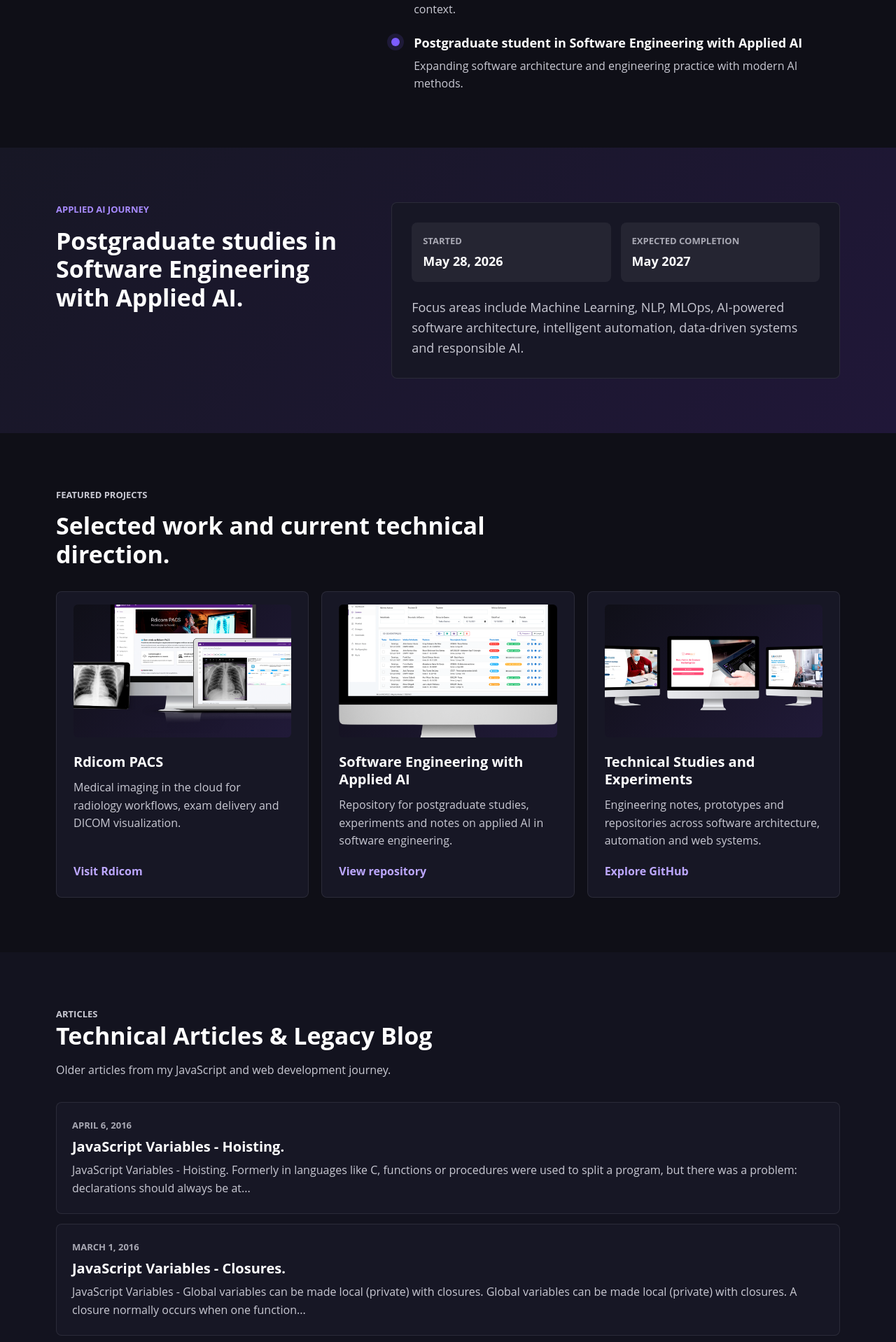
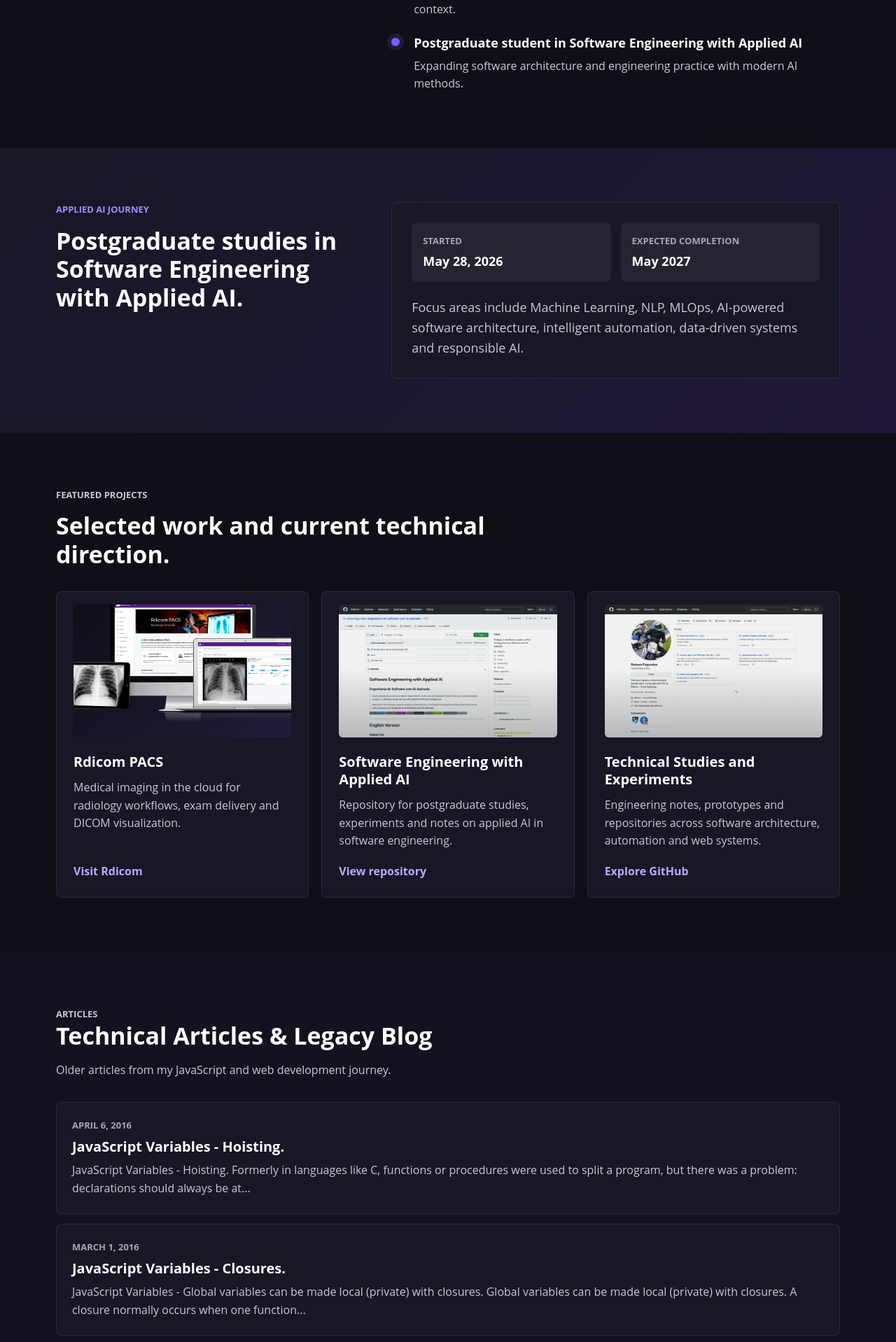
Before and after one commit to robsonfagundes/robsonfagundes.github.io, a Jekyll site: the page built from index.html, in a window 1280 px wide. Shown: the part 2833-4751 px from the top of the page at 70% size. Built offline with Jekyll 4.4.1, drawn with Linux system fonts in a browser that asks for light colours; nearby versions of some CDN libraries; some web fonts are replaced; the list of posts is cut into pages by our own code.

Commit message:
Use GitHub visuals in project cards

```diff
--- a/css/main.sass
+++ b/css/main.sass
@@ -972,6 +972,25 @@ pre
     max-width: none
     height: auto
 
+.portfolio-project-media-github
+  background: #0d1117
+  &:after
+    content: ""
+    position: absolute
+    right: 0
+    bottom: 0
+    left: 0
+    height: 52%
+    background: linear-gradient(to top, rgba(13, 17, 23, 0.26), transparent)
+    pointer-events: none
+  img
+    inset: 0
+    width: 100%
+    height: 100%
+    object-fit: cover
+    object-position: top left
+    opacity: 0.94
+
 .portfolio-project-media-pacs img
   left: 50%
   bottom: 6px
--- a/index.html
+++ b/index.html
@@ -164,16 +164,16 @@ description: Software Engineer, entrepreneur and founder of Rdicom, building clo
           <a href="{{ site.rdicom_url }}">Visit Rdicom</a>
         </article>
         <article class="portfolio-project">
-          <div class="portfolio-project-media portfolio-project-media-exams">
-            <img src="{{ "/assets/images/portfolio/rdicom-exames-imac.png" | prepend: site.baseurl }}" alt="Rdicom medical exams management interface preview" width="1200" height="922" loading="lazy">
+          <div class="portfolio-project-media portfolio-project-media-github">
+            <img src="{{ "/assets/images/portfolio/github-ai-repository.png" | prepend: site.baseurl }}" alt="GitHub repository for Software Engineering with Applied AI" width="1600" height="1000" loading="lazy">
           </div>
           <h3>Software Engineering with Applied AI</h3>
           <p>Repository for postgraduate studies, experiments and notes on applied AI in software engineering.</p>
           <a href="https://github.com/robsonfagundes/engenharia-de-software-com-ia-aplicada-">View repository</a>
         </article>
         <article class="portfolio-project">
-          <div class="portfolio-project-media portfolio-project-media-portal">
-            <img src="{{ "/assets/images/portfolio/rdicom-portal-imac.png" | prepend: site.baseurl }}" alt="Rdicom portal for exam delivery and medical results preview" width="1400" height="481" loading="lazy">
+          <div class="portfolio-project-media portfolio-project-media-github">
+            <img src="{{ "/assets/images/portfolio/github-profile.png" | prepend: site.baseurl }}" alt="Robson Fagundes GitHub profile overview" width="1600" height="1000" loading="lazy">
           </div>
           <h3>Technical Studies and Experiments</h3>
           <p>Engineering notes, prototypes and repositories across software architecture, automation and web systems.</p>
```
Also changed, not shown: assets/images/portfolio/github-ai-repository.png (added), assets/images/portfolio/github-profile.png (added).
